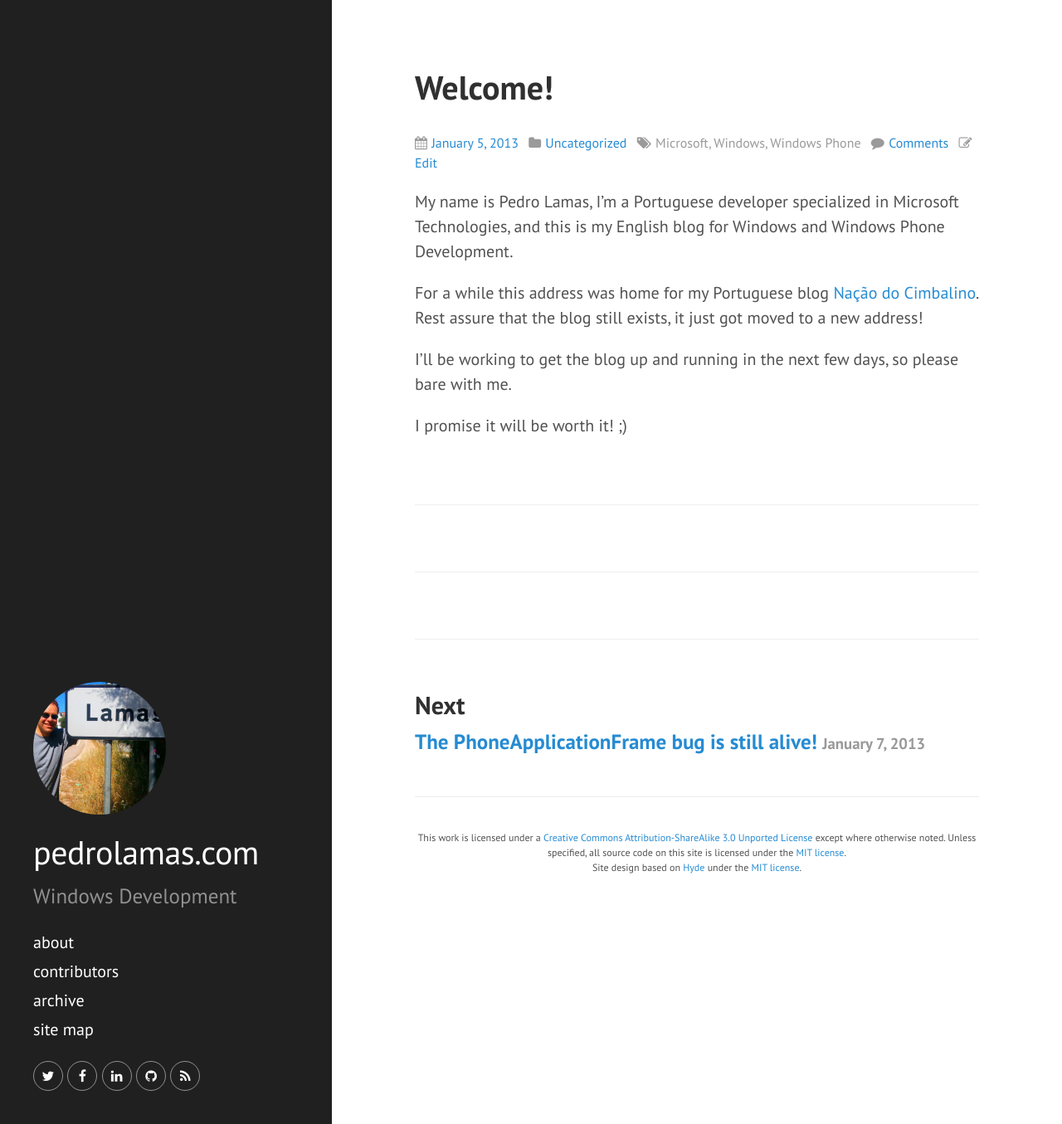
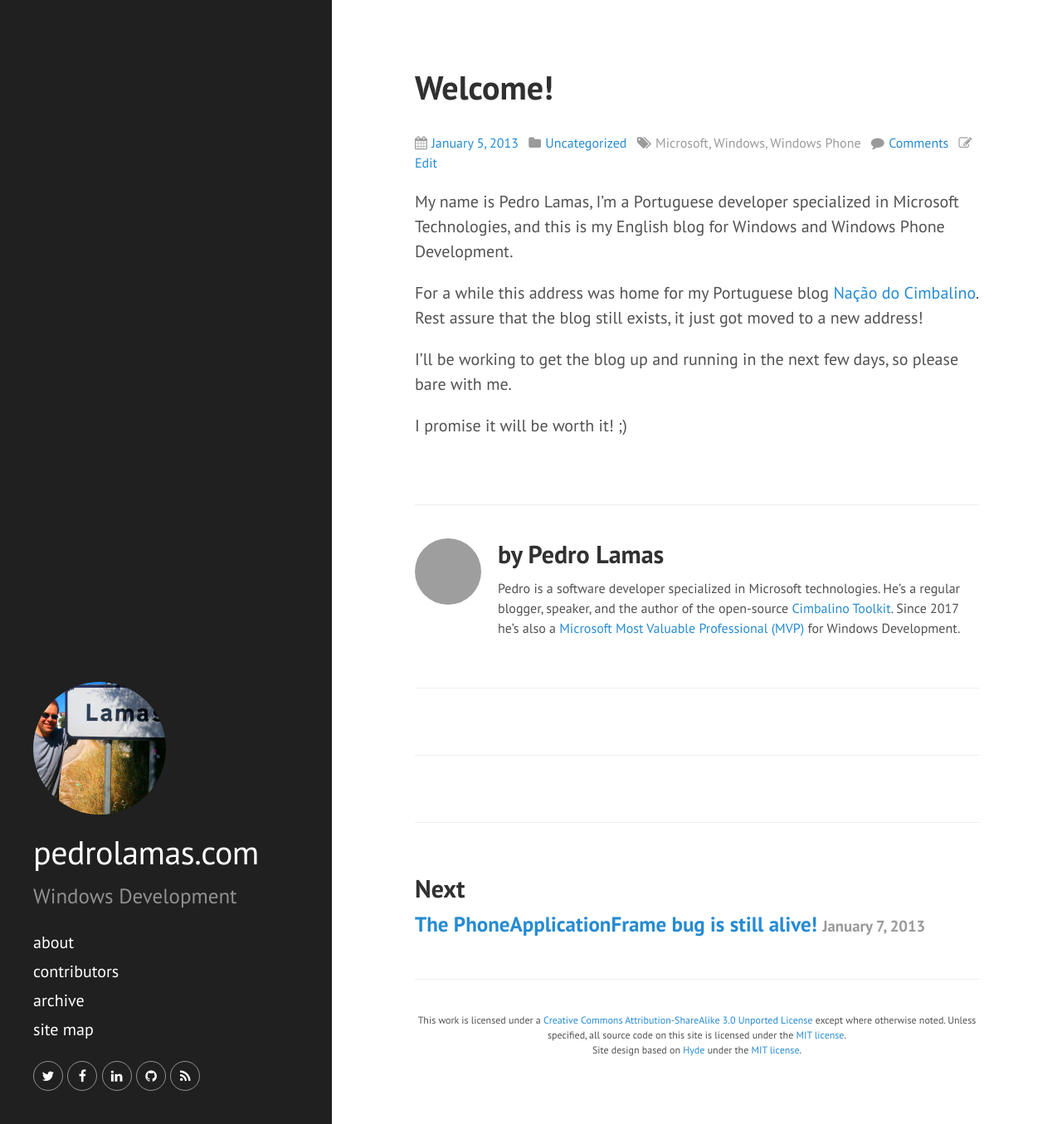
Before and after one commit to pedrolamas/pedrolamas.com, a Jekyll site: the page built from _posts/2013-01-05-welcome.md, in a window 1280 px wide and 1355 px high. Shown: the whole window at 83% size. Built offline with Jekyll 4.4.1, drawn with Linux system fonts in a browser that asks for light colours; comment, search, counter and statistics services are not loaded; grey boxes are pictures that could not be loaded.

Commit message:
Adds author information to posts

```diff
--- a/_config.yml
+++ b/_config.yml
@@ -9,8 +9,9 @@ author:
   name:           Pedro Lamas
   email:          pedrolamas@gmail.com
   url:            https://www.pedrolamas.com
+  picture:        https://s.gravatar.com/avatar/fecaf27c91e2d50b25930e280b2a81d0?s=320
+  biography:      Pedro is a software developer specialized in Microsoft technologies. He's a regular blogger, speaker, and the author of the open-source [Cimbalino Toolkit](http://cimbalino.org). Since 2017 he's also a [Microsoft Most Valuable Professional (MVP)](https://mvp.microsoft.com/en-us/PublicProfile/5002547) for Windows Development.
   twitter:        pedrolamas
-  picture:        https://s.gravatar.com/avatar/fecaf27c91e2d50b25930e280b2a81d0?s=320
 
 twitter:
   username:       pedrolamas
--- a/_layouts/post.html
+++ b/_layouts/post.html
@@ -1,7 +1,12 @@
 ---
 layout: default
 ---
-
+{% assign author_picture =        site.author.picture %}
+{% if author_picture %}
+{%   unless author_picture contains '://' %}
+{%     assign author_picture =    author_picture | relative_url %}
+{%   endunless %}
+{% endif %}
 <main role="main">
   <article class="post">
     <header class="post-header">
@@ -10,6 +15,16 @@ layout: default
 
     {% include article.html article=page %}
   </article>
+
+  {% if author_picture %}
+    <section class="post-author">
+      <img src="{{ author_picture }}" class="author-thumbnail" />
+      <div class="author-biography">
+        <h2>by {{ site.author.name | default: site.author }}</h2>
+        {{ site.author.biography | markdownify }}
+      </div>
+    </section>
+  {% endif %}
 
   {% if site.addthis_profile %}
     {% unless page.noshare %}
--- a/css/styles.scss
+++ b/css/styles.scss
@@ -16,6 +16,7 @@ code, pre {
 .sidebar-about {
   img {
     width: 100px;
+    height: 100px;
     margin-left: auto;
     margin-right: auto;
     border-radius: 50%;
@@ -144,10 +145,33 @@ code, pre {
   }
 }
 
-.post-social, .post-comments, .post-navigation {
+.post-author, .post-social, .post-comments, .post-navigation {
   padding-top: 2rem;
   padding-bottom: 2rem;
   border-top: 1px solid #eee;
+}
+
+.post-author {
+  overflow: hidden;
+
+  .author-thumbnail {
+    width: 80px;
+    height: 80px;
+    border-radius: 50%;
+    float: left;
+  }
+
+  .author-biography {
+    margin-left: 100px;
+
+    h2 {
+      margin-top: 0;
+    }
+
+    p {
+      font-size: 0.8rem;
+    }
+  }
 }
 
 .post-entry {
@@ -188,6 +212,7 @@ code, pre {
   .sidebar-about {
     img {
       width: 160px;
+      height: 160px;
     }
   }
 }
```
